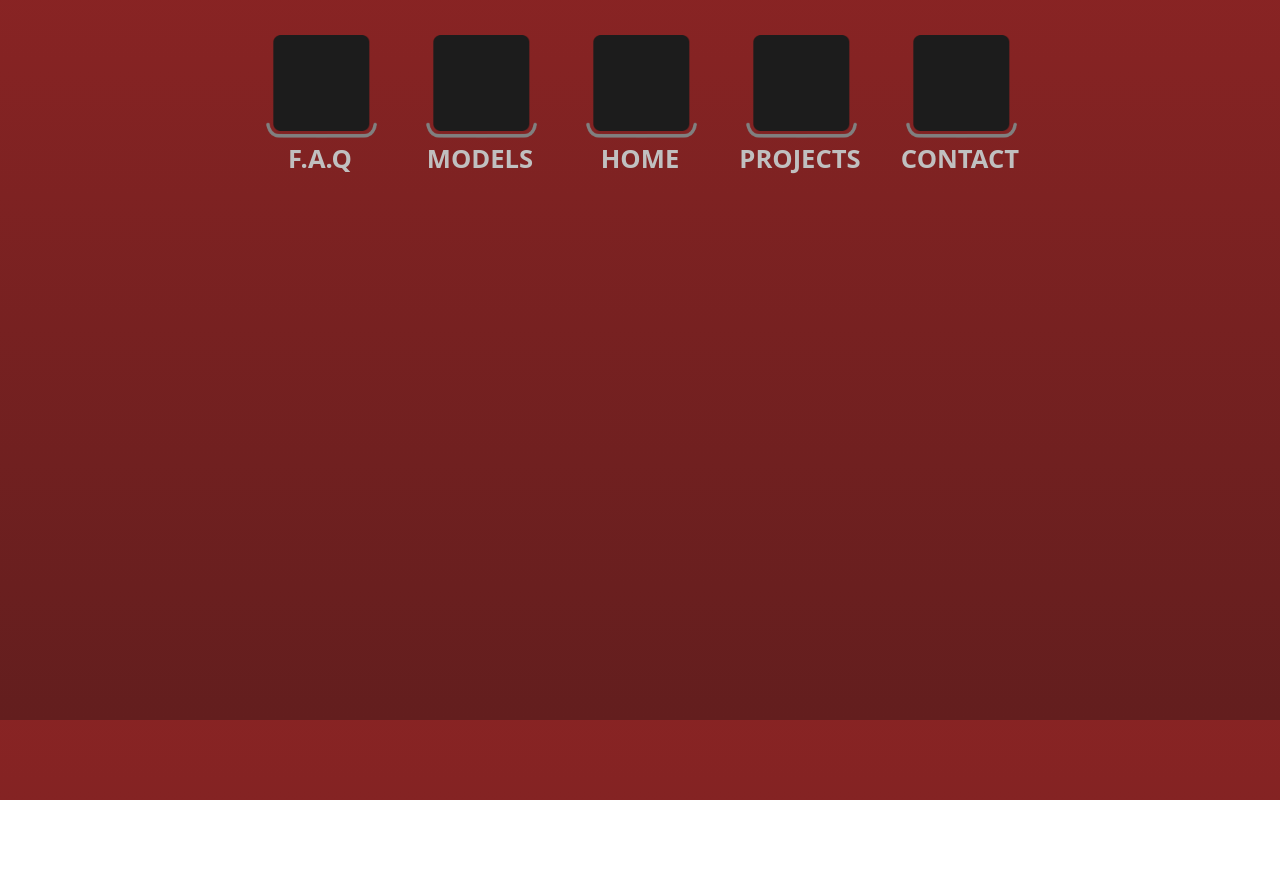
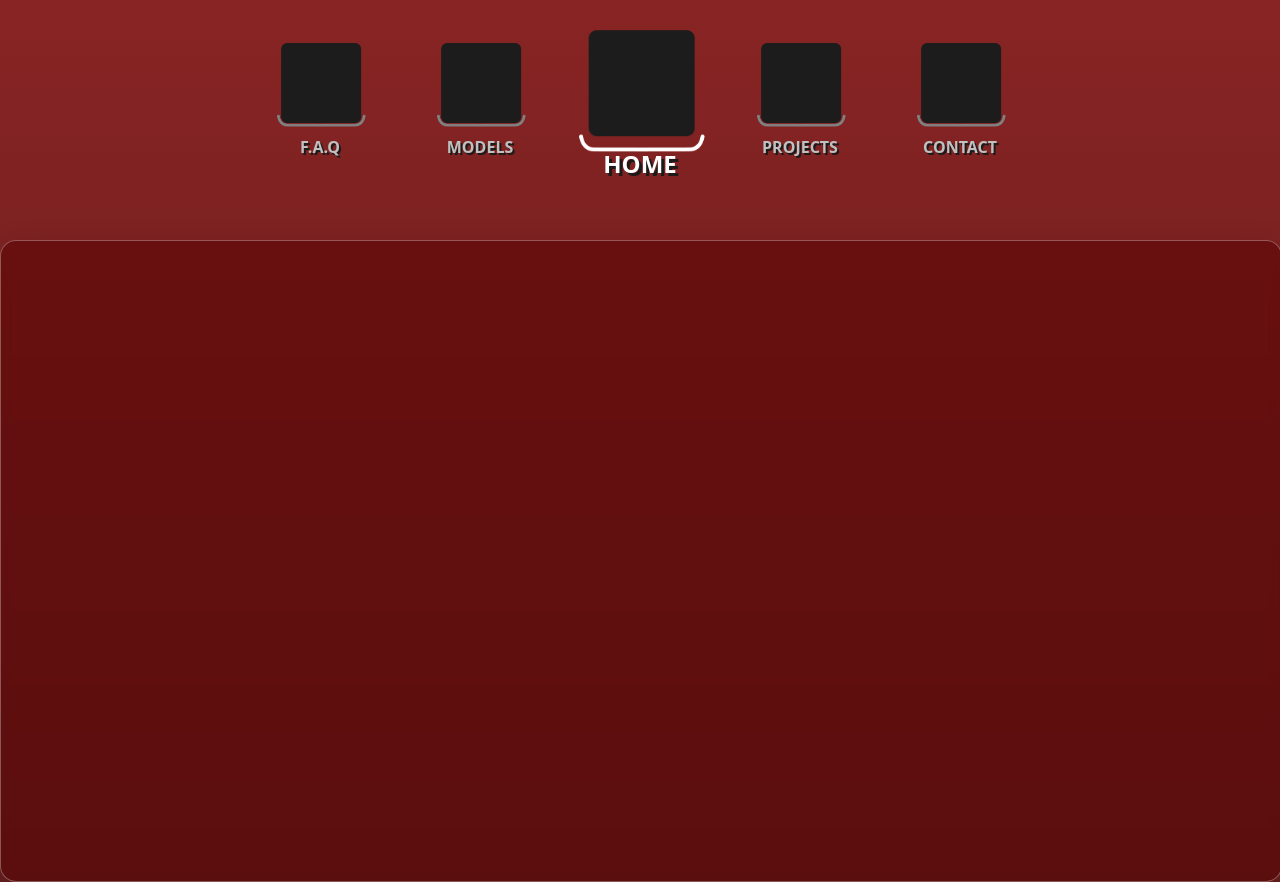
Before and after one commit to dartsoma/Portfolio-Site, a React (Vite) app: page / in a window 1280 px wide. Before the commit the page ends 800 px from the top, so only its background shows below. Built offline with nearby package versions, Linux system fonts and the light colour scheme.

Commit message:
Added Tabs, Added Active Navbar Status

```diff
--- a/src/App.jsx
+++ b/src/App.jsx
@@ -1,12 +1,20 @@
-// import { useState } from 'react'
+import React, { useState } from 'react';
 import TopNav from "./TopNav.jsx";
+import Tab from "./Tab.jsx";
 import "./App.css";
 
 function App() {
+
+	const [globalTabNumber, setGlobalTabNumber] = useState(0);
+
 	return (
 		<>
-			<TopNav />
+			<TopNav globalTab = {globalTabNumber} setTabState={setGlobalTabNumber} />
+
+			<Tab globalTab = {globalTabNumber} />
+
 		</>
+
 	);
 }
 
--- /dev/null
+++ b/src/Tab.css
@@ -0,0 +1,90 @@
+.tabs {
+
+padding-top: 15rem;
+
+    width: 80%;
+    height: 70%;
+
+}
+
+
+
+.home {
+top: 20%;
+width: 80rem;
+height: 40rem;
+background: rgba(85, 0, 0, 0.53);
+border-radius: 16px;
+box-shadow: 0 4px 30px rgba(0, 0, 0, 0.1);
+backdrop-filter: blur(5px);
+-webkit-backdrop-filter: blur(5px);
+border: 1px solid rgba(255, 255, 255, 0.3);
+
+transition:all 0.2s ease-in-out;
+}
+
+
+.home:before{
+
+width: 20rem;
+
+}
+
+.projects{
+top: 20%;
+width: 80rem;
+height: 40rem;
+
+background: rgba(178, 201, 0, 0.53);
+border-radius: 16px;
+box-shadow: 0 4px 30px rgba(0, 0, 0, 0.1);
+backdrop-filter: blur(5px);
+-webkit-backdrop-filter: blur(5px);
+border: 1px solid rgba(255, 255, 255, 0.3);
+
+transition:all 0.2s ease-in-out;
+
+
+}
+
+.models {
+top: 20%;
+width: 80rem;
+height: 40rem;
+background: rgba(0, 201, 20, 0.47);
+border-radius: 16px;
+box-shadow: 0 4px 30px rgba(0, 0, 0, 0.1);
+backdrop-filter: blur(5px);
+-webkit-backdrop-filter: blur(5px);
+border: 1px solid rgba(255, 255, 255, 0.3);
+
+
+transition:all 0.2s ease-in-out;
+}
+
+.faq {
+top: 20%;
+width: 80rem;
+height: 40rem;
+background: rgba(13, 0, 201, 0.53);
+border-radius: 16px;
+box-shadow: 0 4px 30px rgba(0, 0, 0, 0.1);
+backdrop-filter: blur(5px);
+-webkit-backdrop-filter: blur(5px);
+border: 1px solid rgba(255, 255, 255, 0.3);
+
+transition:all 0.2s ease-in-out;
+}
+.contact {
+top: 20%;
+width: 80rem;
+height: 40rem;
+background: rgba(201, 0, 181, 0.53);
+border-radius: 16px;
+box-shadow: 0 4px 30px rgba(0, 0, 0, 0.1);
+backdrop-filter: blur(5px);
+-webkit-backdrop-filter: blur(5px);
+border: 1px solid rgba(255, 255, 255, 0.3);
+
+transition:all 0.2s ease-in-out;
+}
--- /dev/null
+++ b/src/Tab.jsx
@@ -0,0 +1,59 @@
+import React, { useState } from 'react';
+	import "./Tab.css";
+
+    function Tab ({ globalTab} ) {
+
+
+    return (
+
+    <>
+
+    <div className="tabs">
+            {globalTab === 0 && (
+            <div className="home">
+
+
+            </div>
+            )}
+
+            {globalTab === 1 && (
+            <div className="models">
+
+
+
+            </div>
+            )}
+
+            {globalTab === 2 && (
+            <div className="projects">
+
+
+
+            </div>
+            )}
+
+            {globalTab === 4 && (
+            <div className="contact">
+
+
+
+            </div>
+            )}
+
+            {globalTab === 3 && (
+            <div className="faq">
+
+
+
+            </div>
+            )}
+
+    </div>
+
+    </>
+
+
+    );
+    }
+
+    export default Tab;
--- a/src/TopNav.css
+++ b/src/TopNav.css
@@ -10,6 +10,18 @@
         transform: translateY(5rem);
             margin-top: 0;
             padding-top: 0;
+
+              user-select: none;
+
+              /*anti highlight
+  /* Firefox prefix */
+  -moz-user-select: none;
+  /* Webkit (Safari, Chrome) and Opera prefix */
+  -webkit-user-select: none;
+  /* IE/Edge prefix */
+  -ms-user-select: none;
+  /* Konqueror HTML prefix */
+  -khtml-user-select: none;
     }
 
     .nav-button-container{
@@ -27,17 +39,18 @@
         text-align: center;
         top: 0;
         padding-top: 3rem;
-        font-size: 1.6rem;
+        font-size: 1rem;
         font-weight: 600;
+        text-shadow: 2px 2px #1d1a1a;
 
         color: rgb(192, 192, 192);
-        transition: all 0.35s ease;
+        transition: all 0.3s ease;
     }
 
 
-    .nav-button-underline {
+    .nav-underline {
     position: absolute;
-    width: 15rem;
+    width: 12rem;
     height:auto;
 
     --underline-translateX: 100px;
@@ -51,36 +64,68 @@
     transition: all 0.3s ease;
     }
 
-    .nav-button-container .nav-button {
+    .nav-button {
     position: absolute;
-    width: 6rem;
+    width: 5rem;
     height: auto;
 
     transform: translate(-48.6%, -50%);
     transition: all 0.3s ease;
     }
 
-    .nav-button:hover ~ .nav-button-underline{
-        width: 19rem;
-        transform: translate(-50%, 120%) translateY(30x);
+    .nav-button:hover ~ .nav-underline{
+        width: 10rem;
+        transform: translate(-50%, 120%) translateY(10px);
         filter: contrast(0) brightness(2);
-        animation-play-state: paused;
+
     }
+
     .nav-button:hover ~ h1 {
-        transform: translate(-50%, 20%);
-        font-size: 1.8rem;
+        transform: translate(-50%, -5%);
+        font-size: 1.3rem;
         color: white;
-        animation-play-state: paused;
+
     }
 
     .nav-button:hover{
-        width: 8rem;
+        width: 4rem;
         filter: contrast(0) brightness(0.3);
-        animation-play-state: paused;
+
     }
 
-    .nav-button:active{
-        width: 5.5rem;
-        filter: contrast(0) brightness(0.6);
-        animation-play-state: paused;
+    .nav-underline-active{
+    position: absolute;
+    width: 17rem;
+    height:auto;
+
+    --underline-translateX: 100px;
+
+    transform: translate(-50%, 140%);
+
+
+    /* white filter */
+    filter: contrast(0) brightness(2);
+
+    transition: all 0.3s ease;
+
     }
+
+
+    .nav-button-active ~ h1{
+        transform: translate(-50%, 10%);
+        font-size: 1.5rem;
+        color: white;
+        text-shadow: 3px 3px #1d1a1a;
+
+    }
+
+
+
+    .nav-button-active {
+         position: absolute;
+    width: 6.6rem;
+    height: auto;
+
+    transform: translate(-48.6%, -50%);
+    transition: all 0.3s ease;
+    }
--- a/src/TopNav.jsx
+++ b/src/TopNav.jsx
@@ -1,38 +1,52 @@
-import React from "react";
+import React, { useState } from 'react';
 	import "./TopNav.css";
 	import bracket from "./assets/bracket.png";
 	import placeholder from "./assets/placeholdericon.png";
 
-function TopNav() {
+	function TopNav({ globalTab, setTabState }) {
+
+
+		const toggleTab = (index) => {
+
+			setTabState(index);
+
+		}
+
+		const home = 0
+		const models = 1;
+		const projects = 2;
+		const faq = 3;
+		const contact = 4;
+
 	return (
 	<>
 
 	<div className="top-nav">
 			<div className="nav-button-container">
-					<img className="nav-button" src={placeholder} />
-					<img className="nav-button-underline" src={bracket} />
+				<img className={globalTab === faq ? "nav-button-active" : "nav-button"} onClick={() => toggleTab(faq)} src={placeholder} />
+				<img className={globalTab === faq ? "nav-underline-active" : "nav-underline"} src={bracket} />
 				<h1 id="faq">F.A.Q</h1>
 			</div>
 			<div className="nav-button-container">
-					<img className="nav-button" src={placeholder} />
-					<img className="nav-button-underline" src={bracket} />
+				<img className={globalTab === models ? "nav-button-active" : "nav-button"} onClick={() => toggleTab(models)} src={placeholder} />
+				<img className={globalTab === models ? "nav-underline-active" : "nav-underline"} src={bracket} />
 				<h1 id="models">MODELS</h1>
 			</div>
 			<div className="nav-button-container">
-					<img className="nav-button" src={placeholder} />
-					<img className="nav-button-underline" src={bracket} />
+				<img className={globalTab=== home ? "nav-button-active" : "nav-button"} onClick={() => toggleTab(home)} src={placeholder} />
+				<img className={globalTab === home ? "nav-underline-active" : "nav-underline"} src={bracket} />
 				<h1 id="home">HOME</h1>
 
 			</div>
 			<div className="nav-button-container">
-					<img className="nav-button" src={placeholder} />
-					<img className="nav-button-underline" src={bracket} />
+				<img className={globalTab === projects ? "nav-button-active" : "nav-button"} onClick={() => toggleTab(projects)} src={placeholder} />
+				<img className={globalTab === projects ? "nav-underline-active" : "nav-underline"} src={bracket} />
 				<h1 id="projects">PROJECTS</h1>
 
 			</div>
 			<div className="nav-button-container">
-					<img className="nav-button" src={placeholder} />
-					<img className="nav-button-underline" src={bracket} />
+				<img className={globalTab === contact ? "nav-button-active" : "nav-button"} onClick={() => toggleTab(contact)} src={placeholder} />
+				<img className={globalTab === contact ? "nav-underline-active" : "nav-underline"} src={bracket} />
 			<h1 id="contact">CONTACT</h1>
 			</div>
 	</div>
```
Lines whose indentation alone changed are shown as unchanged.
